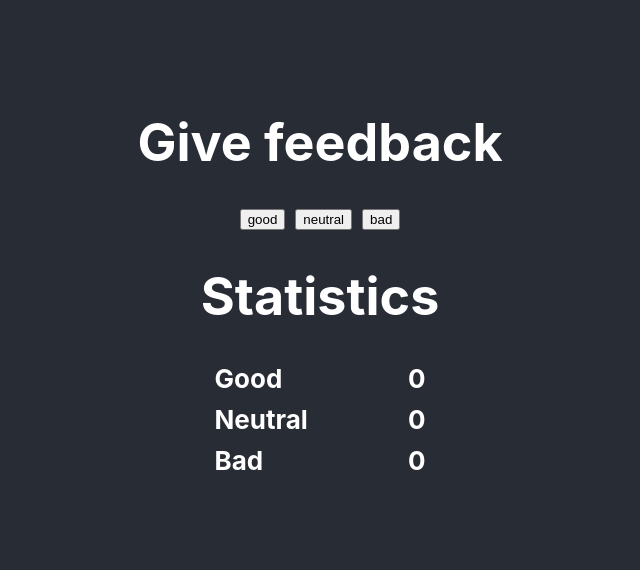
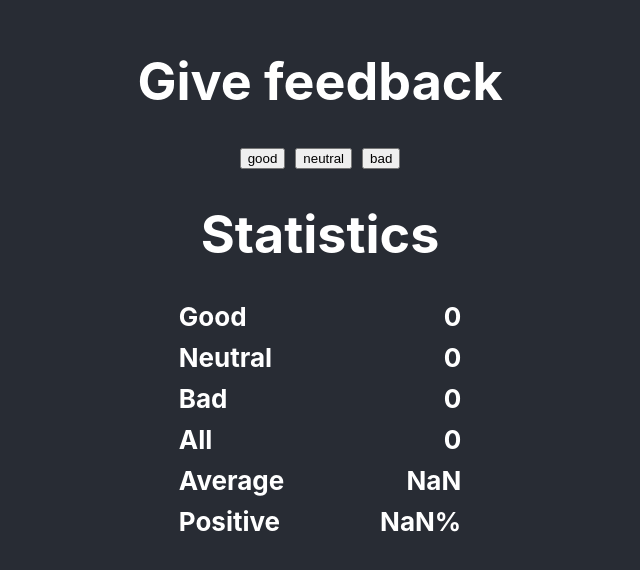
Before and after one commit to josenaldo/full-stack-open-2022, a React (Create React App) app in the folder part1/unicafe/: page / in a window 1280 px wide. Shown: the part 124-694 px from the top of the page, without its empty margins (320-960 px from the left). Built offline with nearby package versions, Linux system fonts and the light colour scheme.

Commit message:
1.7: unicafe step2

```diff
--- a/part1/unicafe/src/App.js
+++ b/part1/unicafe/src/App.js
@@ -41,6 +41,15 @@ function App() {
                 <Statistic text="Good" value={good} />
                 <Statistic text="Neutral" value={neutral} />
                 <Statistic text="Bad" value={bad} />
+                <Statistic text="All" value={good + neutral + bad} />
+                <Statistic
+                    text="Average"
+                    value={(good - bad) / (good + neutral + bad)}
+                />
+                <Statistic
+                    text="Positive"
+                    value={(good / (good + neutral + bad)) * 100 + '%'}
+                />
             </div>
         </div>
     )
```
